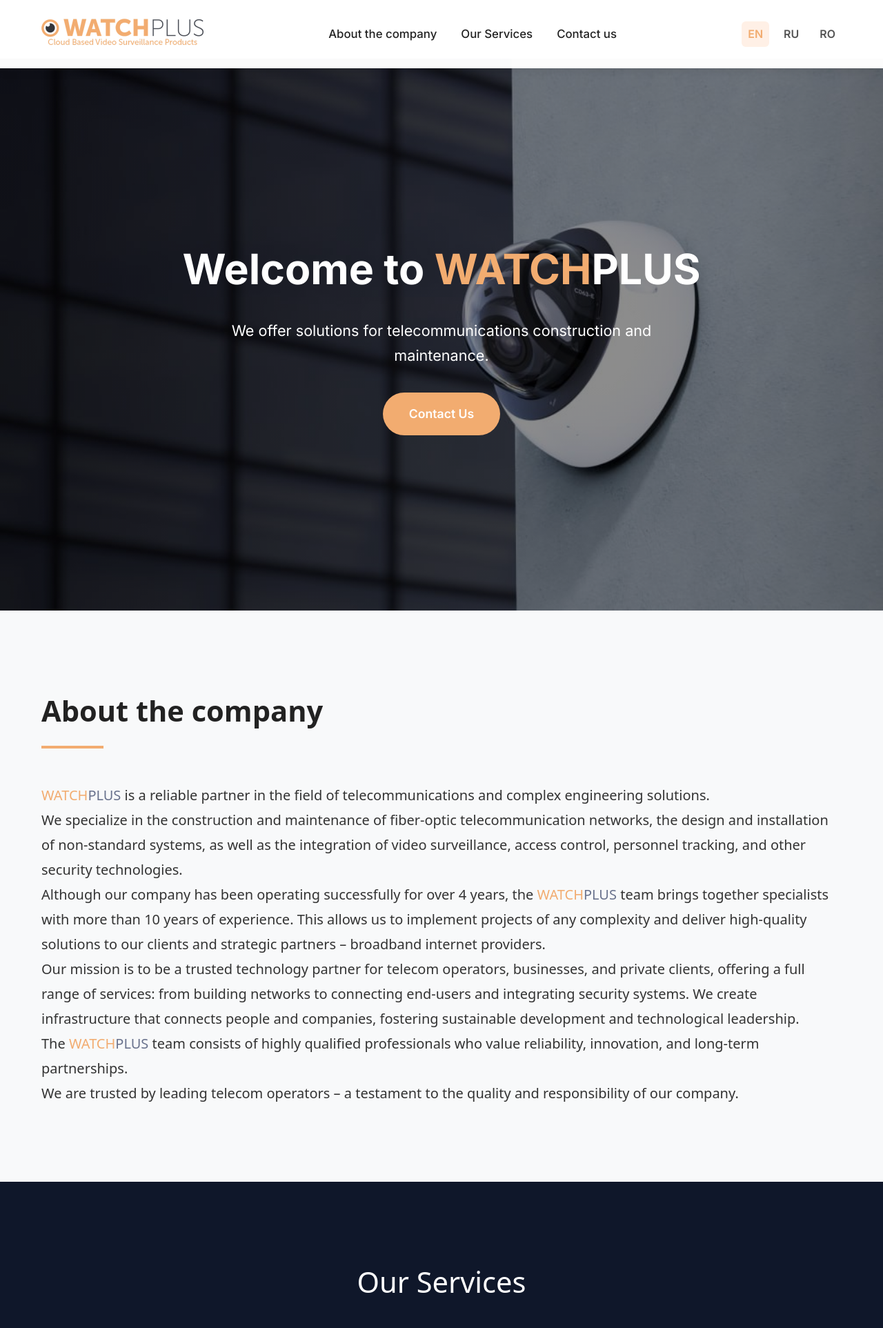
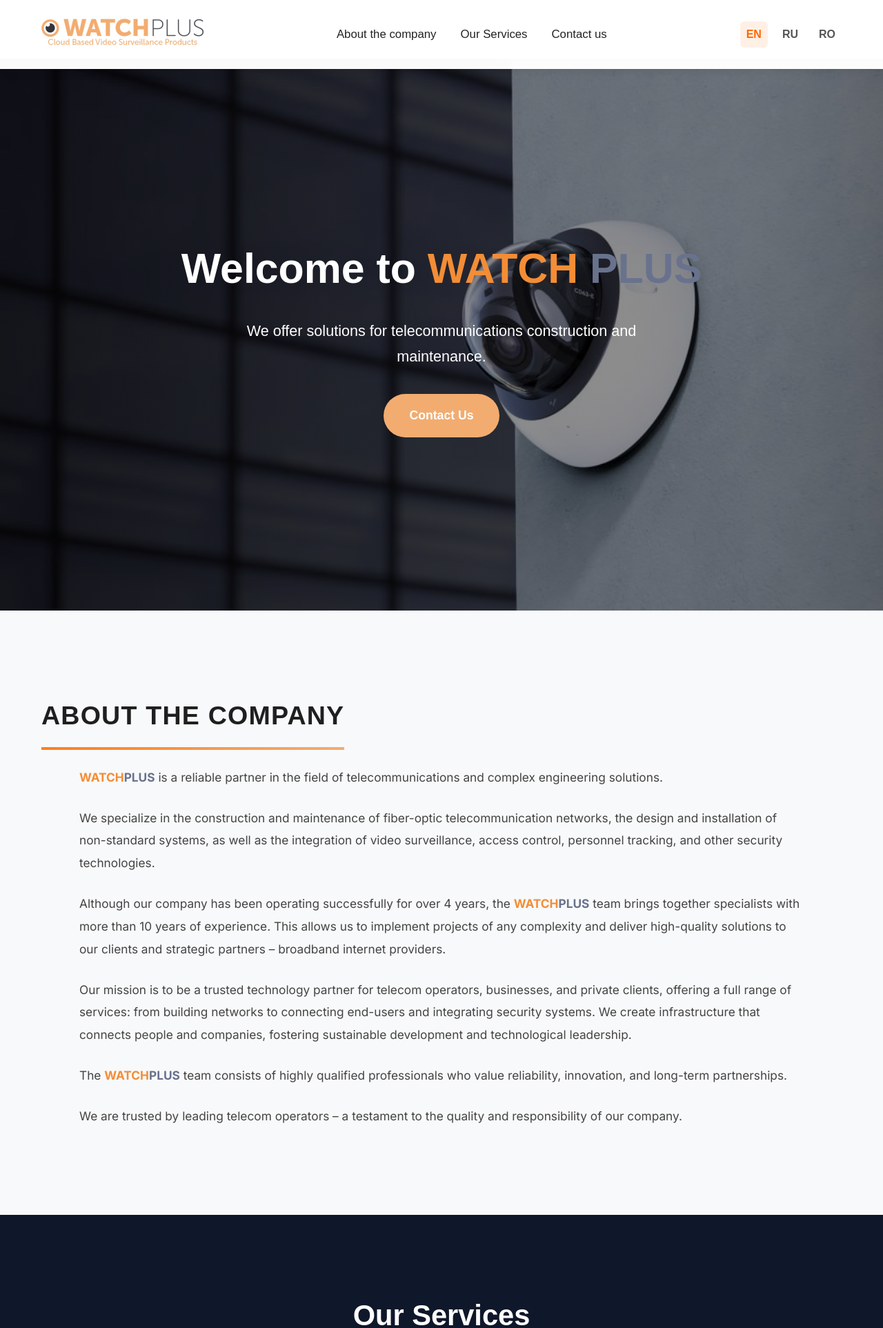
Before and after one commit to hugemuravei-art/WHATCHPLUS-SRL, a PHP site: page / in a window 1280 px wide. Shown: the top 1925 px of the page at 69% size. Run offline with PHP 8.4, Linux system fonts and the light colour scheme.

Commit message:
онбовила детали

```diff
--- a/assets/css/style.css
+++ b/assets/css/style.css
@@ -5,8 +5,8 @@
 }
 
 body {
-    font-family: 'Inter', system-ui, sans-serif;
-    line-height: 1.7;
+    font-family: 'Jost', sans-serif;
+    line-height: 1.75;
     color: #333;
 }
 
@@ -107,7 +107,7 @@ nav a:hover {
 }
 
 .hero .orange {
-    color: #F2AC70;
+    color: #F2AC70;           /* WATCHPLUS в hero */
 }
 
 .hero p {
@@ -131,65 +131,77 @@ nav a:hover {
 }
 
 .btn:hover {
-    background: #e55a00;
+    background: #F2AC70;
     transform: translateY(-4px);
     box-shadow: 0 10px 20px rgba(255, 102, 0, 0.3);
 }
 
 /* ================= ABOUT ================= */
-/* neet to change the text to be on the left side like in the prototype */
-
 .about {
-    font-family: 'Jost', system-ui, sans-serif;
-    font-weight: 200;
-    padding: 110px 0;
+    padding: 120px 0 100px;
     background: #f8f9fa;
 }
 
 .about h2 {
     text-align: left;
-    font-size: 2.6rem;
-    margin-bottom: 50px;
-    color: #222;
+    font-size: 2.35rem;
+    font-weight: 700;
+    color: #1f1f1f;
+    margin-bottom: 40px;
+    text-transform: uppercase;
+    letter-spacing: 1.2px;
+    position: relative;
+    display: inline-block;
 }
 
+/* Анимированная линия */
 .about h2:after {
     content: '';
-    display: block;
-    width: 90px;
+    position: absolute;
+    bottom: -16px;
+    left: 0;
+    width: 0;
     height: 4px;
-    background: #F2AC70;
-    margin: 15px 0 0 0;
+    background: linear-gradient(to right, #FD7E1E, #F2AC70);
+    animation: lineGrow 1.6s ease-out forwards;
+}
+
+@keyframes lineGrow {
+    from { width: 0; }
+    to { width: 100%; }
 }
 
 .about-text {
+    max-width: 1050px;
     margin: 0 auto;
-    font-size: 1.25rem;
-    line-height: 1.8;
+    font-family: 'Inter', sans-serif;     /* ← Inter, как просила */
+    font-size: 1.08rem;
+    line-height: 1.9;
+    color: #444;
 }
 
-.text-watch {
-    color: #F2AC70;
-    font-weight: 400;
+.about-text p {
+    margin-bottom: 26px;
 }
 
-.text-plus {
-    color: #69728D;
-    font-weight: 400;
+/* WATCHPLUS в двух цветах */
+.about-text strong.watch {
+    color: #F38D36;
 }
 
-
+.about-text strong.plus {
+    color: #69728D;
+}
 /* ================= SERVICES ================= */
-/*need to change the layout to match the prototype */
 .services {
+    font-family: 'Inter', sans-serif;
     padding: 110px 0;
     background: #0f172a;
     color: #e2e8f0;
 }
 
 .services h2 {
-    font-family: 'Jost', system-ui, sans-serif;
-    font-weight: 200;
+    font-family: 'Jost', sans-serif;
     text-align: center;
     font-size: 2.6rem;
     margin-bottom: 70px;
@@ -411,22 +462,10 @@ footer {
     }
 }
 
-.alert {
-    padding: 15px 20px;
-    margin-bottom: 30px;
-    border-radius: 10px;
-    text-align: center;
-    font-weight: 500;
+strong.watch {
+    color: #F38D36;   /* WATCH */
 }
 
-.alert-success {
-    background: #d4edda;
-    color: #155724;
-    border: 1px solid #c3e6cb;
+strong.plus {
+    color: #69728D;   /* PLUS */
 }
-
-.alert-error {
-    background: #f8d7da;
-    color: #721c24;
-    border: 1px solid #f5c6cb;
-}
--- a/includes/header.php
+++ b/includes/header.php
@@ -20,6 +20,7 @@ $translations = file_exists($lang_file) ? include $lang_file : include 'lang/ro.
     <meta name="viewport" content="width=device-width, initial-scale=1.0">
     <title><?= SITE_FULL_NAME ?> — Telecom & Security Solutions</title>
 
+    <link rel="icon" href="favicon.ico" type="image/x-icon">
     <link rel="stylesheet" href="assets/css/style.css">
     <link href="https://fonts.googleapis.com/css2?family=Inter:wght@400;500;600;700&display=swap" rel="stylesheet">
     <link rel="stylesheet" href="https://cdnjs.cloudflare.com/ajax/libs/font-awesome/6.5.0/css/all.min.css">
--- a/index.php
+++ b/index.php
@@ -4,7 +4,8 @@
 <section class="hero">
     <div class="hero-overlay"></div>
     <div class="hero-content">
-        <h1><?= $translations['welcome'] ?> <span class="orange">WATCH</span><span>PLUS</span></h1>
+        <h1><?= $translations['welcome'] ?> <span style="color: #F38D36;">WATCH</span>
+        <span style="color: #69728D;">PLUS</span></h1>
         <p><?= $translations['hero_subtitle'] ?></p>
         <a href="#contact" class="btn"><?= $translations['btn_contact'] ?></a>
     </div>
@@ -75,21 +76,25 @@
 <!-- Contact -->
 <section id="contact" class="contact">
     <div class="container">
-    <?php if (isset($_GET['status'])): ?>
-    <div class="alert <?php echo $_GET['status'] === 'success' ? 'alert-success' : 'alert-error'; ?>">
-        <?php
-        if ($_GET['status'] === 'success') {
-            echo $lang === 'ru' ? 'Спасибо! Ваше сообщение успешно отправлено.' :
-                 ($lang === 'ro' ? 'Mulțumim! Mesajul a fost trimis cu succes.' :
-                 'Thank you! Your message has been sent successfully.');
-        } else {
-            echo $lang === 'ru' ? 'Ошибка при отправке. Попробуйте позже.' :
-                 ($lang === 'ro' ? 'Eroare la trimitere. Încercați mai târziu.' :
-                 'Error sending message. Please try again later.');
-        }
-        ?>
-    </div>
-<?php endif; ?>
+
+        <?php if (isset($_GET['success'])): ?>
+            <script>
+                const lang = "<?= $_GET['lang'] ?? 'ro' ?>";
+                let text = "Thank you! Your message has been sent successfully. We will contact you soon.";
+
+                if (lang === 'ru') {
+                    text = "✅ Спасибо! Ваше сообщение успешно отправлено.\nМы свяжемся с вами в ближайшее время.";
+                } else if (lang === 'ro') {
+                    text = "✅ Mulțumim! Mesajul a fost trimis cu succes.\nVă vom contacta în curând.";
+                }
+
+                alert(text);
+
+                // Убираем параметр из URL
+                window.history.replaceState({}, '', window.location.pathname + "?lang=" + lang);
+            </script>
+        <?php endif; ?>
+
         <h2><?= $translations['contact_title'] ?></h2>
         <div class="contact-grid">
             <div class="contact-info">
@@ -98,7 +103,7 @@
                 <p><i class="fas fa-map-marker-alt"></i> <?= LEGAL_ADDRESS ?></p>
                 <p><i class="fas fa-map-marker-alt"></i> <?= OFFICE_ADDRESS ?></p>
             </div>
-            <!-- icons needs to be changed -->
+
             <form action="mail/send.php" method="POST" class="contact-form">
                 <input type="text" name="name" placeholder="<?= $translations['name_placeholder'] ?>" required>
                 <input type="email" name="email" placeholder="<?= $translations['email_placeholder'] ?>" required>
@@ -108,5 +113,4 @@
         </div>
     </div>
 </section>
-
 <?php include 'includes/footer.php'; ?>
--- a/lang/en.php
+++ b/lang/en.php
@@ -4,11 +4,11 @@ return [
     'hero_subtitle' => 'We offer solutions for telecommunications construction and maintenance.',
 
     'about_title' => 'About the company',
-    'about_text' => '<p><strong><span class="text-watch">WATCH</span><span class="text-plus">PLUS</span></strong> is a reliable partner in the field of telecommunications and complex engineering solutions.</p>
+    'about_text' => '<p><strong class="watch">WATCH</strong><strong class="plus">PLUS</strong> is a reliable partner in the field of telecommunications and complex engineering solutions.</p>
     <p>We specialize in the construction and maintenance of fiber-optic telecommunication networks, the design and installation of non-standard systems, as well as the integration of video surveillance, access control, personnel tracking, and other security technologies.</p>
-    <p>Although our company has been operating successfully for over 4 years, the <strong><span class="text-watch">WATCH</span><span class="text-plus">PLUS</span></strong> team brings together specialists with more than 10 years of experience. This allows us to implement projects of any complexity and deliver high-quality solutions to our clients and strategic partners – broadband internet providers.</p>
+    <p>Although our company has been operating successfully for over 4 years, the <strong class="watch">WATCH</strong><strong class="plus">PLUS</strong> team brings together specialists with more than 10 years of experience. This allows us to implement projects of any complexity and deliver high-quality solutions to our clients and strategic partners – broadband internet providers.</p>
     <p>Our mission is to be a trusted technology partner for telecom operators, businesses, and private clients, offering a full range of services: from building networks to connecting end-users and integrating security systems. We create infrastructure that connects people and companies, fostering sustainable development and technological leadership.</p>
-    <p>The <strong><span class="text-watch">WATCH</span><span class="text-plus">PLUS</span></strong> team consists of highly qualified professionals who value reliability, innovation, and long-term partnerships.</p>
+    <p>The <strong class="watch">WATCH</strong><strong class="plus">PLUS</strong> team consists of highly qualified professionals who value reliability, innovation, and long-term partnerships.</p>
     <p>We are trusted by leading telecom operators – a testament to the quality and responsibility of our company.</p>',
 
     'services_title' => 'Our Services',
--- a/lang/ro.php
+++ b/lang/ro.php
@@ -4,11 +4,11 @@ return [
     'hero_subtitle' => 'Oferim soluții pentru construcția și întreținerea telecomunicațiilor.',
 
     'about_title' => 'Despre companie',
-    'about_text' => '<p><strong><span class="text-watch">WATCH</span><span class="text-plus">PLUS</span></strong> este un partener de încredere în domeniul telecomunicațiilor și al soluțiilor inginerești complexe.</p>
+    'about_text' => '<p><strong class="watch">WATCH</strong><strong class="plus">PLUS</strong> este un partener de încredere în domeniul telecomunicațiilor și al soluțiilor inginerești complexe.</p>
     <p>Ne specializăm în construcția și întreținerea rețelelor de telecomunicații cu fibră optică, proiectarea și instalarea sistemelor nonstandarde, precum și integrarea soluțiilor de supraveghere video, control acces, evidența personalului și alte tehnologii de securitate.</p>
-    <p>Deși activăm cu succes de peste 4 ani, echipa <strong><span class="text-watch">WATCH</span><span class="text-plus">PLUS</span></strong> reunește specialiști cu peste 10 ani de experiență. Aceasta ne permite să implementăm proiecte de orice complexitate și să oferim soluții calitative clienților și partenerilor noștri strategici – furnizori de internet în bandă largă.</p>
+    <p>Deși activăm cu succes de peste 4 ani, echipa <strong class="watch">WATCH</strong><strong class="plus">PLUS</strong> reunește specialiști cu peste 10 ani de experiență. Aceasta ne permite să implementăm proiecte de orice complexitate și să oferim soluții calitative clienților și partenerilor noștri strategici – furnizori de internet în bandă largă.</p>
     <p>Misiunea noastră este să fim un partener tehnologic de încredere pentru operatorii de telecomunicații, afaceri și clienți individuali, oferind un ciclu complet de servicii: de la construcția rețelelor până la conectarea abonaților și integrarea sistemelor de securitate. Creăm infrastructuri care conectează oameni și companii, contribuind la dezvoltare durabilă și leadership tehnologic.</p>
-    <p>Echipa <strong><span class="text-watch">WATCH</span><span class="text-plus">PLUS</span></strong> este formată din profesioniști cu înaltă calificare, care apreciază fiabilitatea, inovația și relațiile de parteneriat pe termen lung.</p>
+    <p>Echipa <strong class="watch">WATCH</strong><strong class="plus">PLUS</strong> este formată din profesioniști cu înaltă calificare, care apreciază fiabilitatea, inovația și relațiile de parteneriat pe termen lung.</p>
     <p>Ne bucurăm de încrederea celor mai importanți operatori de telecomunicații – dovadă a calității și responsabilității companiei noastre.</p>',
 
     'services_title' => 'Serviciile noastre',
--- a/lang/ru.php
+++ b/lang/ru.php
@@ -4,11 +4,11 @@ return [
     'hero_subtitle' => 'Мы предлагаем решения для строительства и обслуживания телекоммуникаций.',
 
     'about_title' => 'О компании',
-    'about_text' => '<p><strong><span class="text-watch">WATCH</span><span class="text-plus">PLUS</span></strong> – надежный партнёр в сфере телекоммуникаций и комплексных инженерных решений.</p>
+    'about_text' => '<p><strong class="watch">WATCH</strong><strong class="plus">PLUS</strong> – надежный партнёр в сфере телекоммуникаций и комплексных инженерных решений.</p>
     <p>Мы специализируемся на строительстве и обслуживании оптоволоконных телекоммуникационных сетей, проектировании и монтаже нестандартных систем, а также интеграции решений видеонаблюдения, контроля доступа, учёта персонала и других технологий безопасности.</p>
-    <p>Несмотря на то, что наша компания успешно работает более 4 лет, команда <strong><span class="text-watch">WATCH</span><span class="text-plus">PLUS</span></strong> объединяет специалистов с более чем 10-летним опытом. Это позволяет нам реализовывать проекты любой сложности и предоставлять высококачественные решения клиентам и стратегическим партнёрам – провайдерам широкополосного интернета.</p>
+    <p>Несмотря на то, что наша компания успешно работает более 4 лет, команда <strong class="watch">WATCH</strong><strong class="plus">PLUS</strong> объединяет специалистов с более чем 10-летним опытом. Это позволяет нам реализовывать проекты любой сложности и предоставлять высококачественные решения клиентам и стратегическим партнёрам – провайдерам широкополосного интернета.</p>
     <p>Наша миссия – быть технологическим партнёром для операторов связи, бизнеса и частных клиентов, предлагая полный цикл услуг: от строительства сетей до подключения абонентов и внедрения систем безопасности. Мы создаем инфраструктуру, которая объединяет людей и компании, обеспечивая устойчивое развитие и технологическое лидерство.</p>
-    <p>Команда <strong><span class="text-watch">WATCH</span><span class="text-plus">PLUS</span></strong> – это высококвалифицированные профессионалы, которые ценят надёжность, инновации и долгосрочные партнёрские отношения.</p>
+    <p>Команда <strong class="watch">WATCH</strong><strong class="plus">PLUS</strong> – это высококвалифицированные профессионалы, которые ценят надёжность, инновации и долгосрочные партнёрские отношения.</p>
     <p>Нам доверяют ведущие операторы связи – это подтверждает качество и ответственность нашей компании.</p>',
 
     'services_title' => 'Наши услуги',
```
Also changed, not shown: other parts of assets/css/style.css (+53 -14 lines), mail/send.php (+2 -27 lines), favicon.ico (added).
